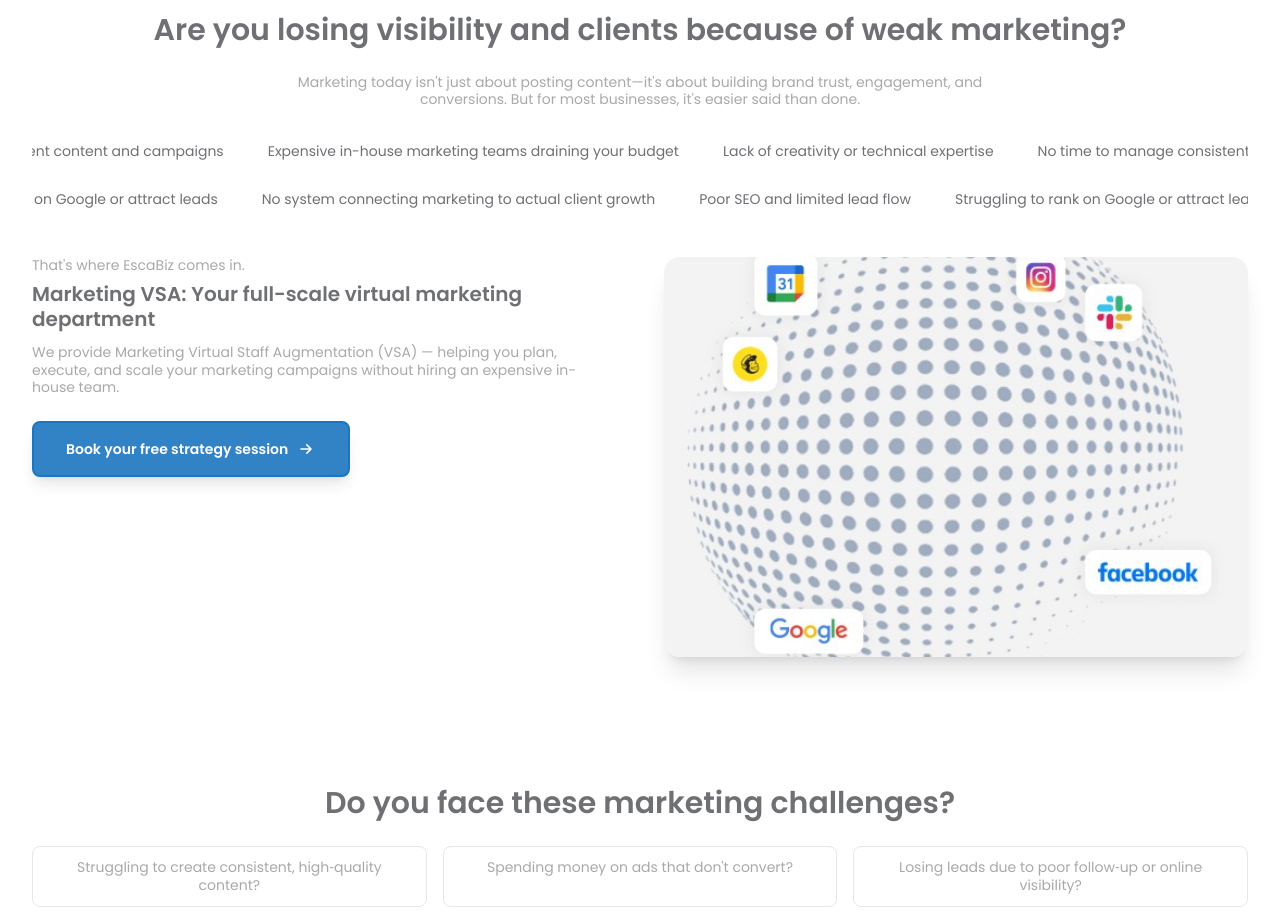
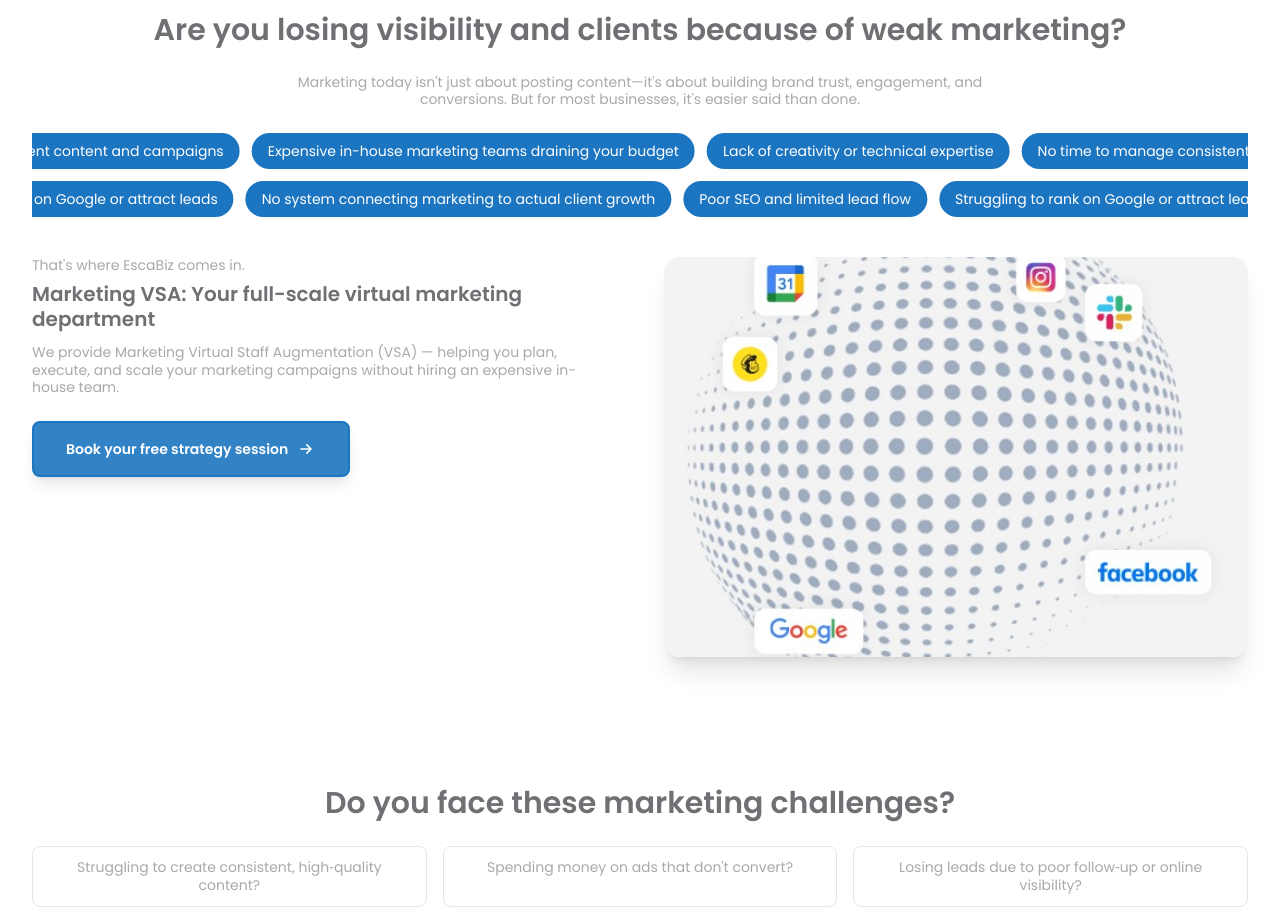
Before and after one commit to Sharmeen-Rauf/escabiz, a Next.js app: page /virtual-staff-augmentation/marketing-vsa in a window 1280 px wide. Shown: the part 1140-2061 px from the top of the page. Built offline with nearby package versions, Linux system fonts and the light colour scheme.

Commit message:
Update button styles on Marketing VSA page: change button background and text colors for improved visibility and user interaction, ensuring a consistent design across navigation elements.

```diff
--- a/src/app/virtual-staff-augmentation/marketing-vsa/page.tsx
+++ b/src/app/virtual-staff-augmentation/marketing-vsa/page.tsx
@@ -125,7 +125,7 @@ export default function MarketingVSAPage() {
                 ].map((t, i) => (
                   <button
                     key={i}
-                    className="px-3 sm:px-4 py-2 rounded-full text-xs sm:text-sm font-normal transition-colors duration-300 text-[#6f7074] hover:bg-[#1c75c0] hover:text-white bg-transparent whitespace-nowrap flex-shrink-0"
+                    className="px-3 sm:px-4 py-2 rounded-full text-xs sm:text-sm font-normal transition-colors duration-300 bg-[#1c75c0] text-white hover:bg-[#1565a0] whitespace-nowrap flex-shrink-0"
                   >
                     {t}
                   </button>
@@ -138,7 +138,7 @@ export default function MarketingVSAPage() {
                 ].map((t, i) => (
                   <button
                     key={`dup-${i}`}
-                    className="px-3 sm:px-4 py-2 rounded-full text-xs sm:text-sm font-normal transition-colors duration-300 text-[#6f7074] hover:bg-[#1c75c0] hover:text-white bg-transparent whitespace-nowrap flex-shrink-0"
+                    className="px-3 sm:px-4 py-2 rounded-full text-xs sm:text-sm font-normal transition-colors duration-300 bg-[#1c75c0] text-white hover:bg-[#1565a0] whitespace-nowrap flex-shrink-0"
                   >
                     {t}
                   </button>
@@ -154,7 +154,7 @@ export default function MarketingVSAPage() {
                 ].map((t, i) => (
                   <button
                     key={i}
-                    className="px-3 sm:px-4 py-2 rounded-full text-xs sm:text-sm font-normal transition-colors duration-300 text-[#6f7074] hover:bg-[#1c75c0] hover:text-white bg-transparent whitespace-nowrap flex-shrink-0"
+                    className="px-3 sm:px-4 py-2 rounded-full text-xs sm:text-sm font-normal transition-colors duration-300 bg-[#1c75c0] text-white hover:bg-[#1565a0] whitespace-nowrap flex-shrink-0"
                   >
                     {t}
                   </button>
@@ -167,7 +167,7 @@ export default function MarketingVSAPage() {
                 ].map((t, i) => (
                   <button
                     key={`dup-${i}`}
-                    className="px-3 sm:px-4 py-2 rounded-full text-xs sm:text-sm font-normal transition-colors duration-300 text-[#6f7074] hover:bg-[#1c75c0] hover:text-white bg-transparent whitespace-nowrap flex-shrink-0"
+                    className="px-3 sm:px-4 py-2 rounded-full text-xs sm:text-sm font-normal transition-colors duration-300 bg-[#1c75c0] text-white hover:bg-[#1565a0] whitespace-nowrap flex-shrink-0"
                   >
                     {t}
                   </button>
```
